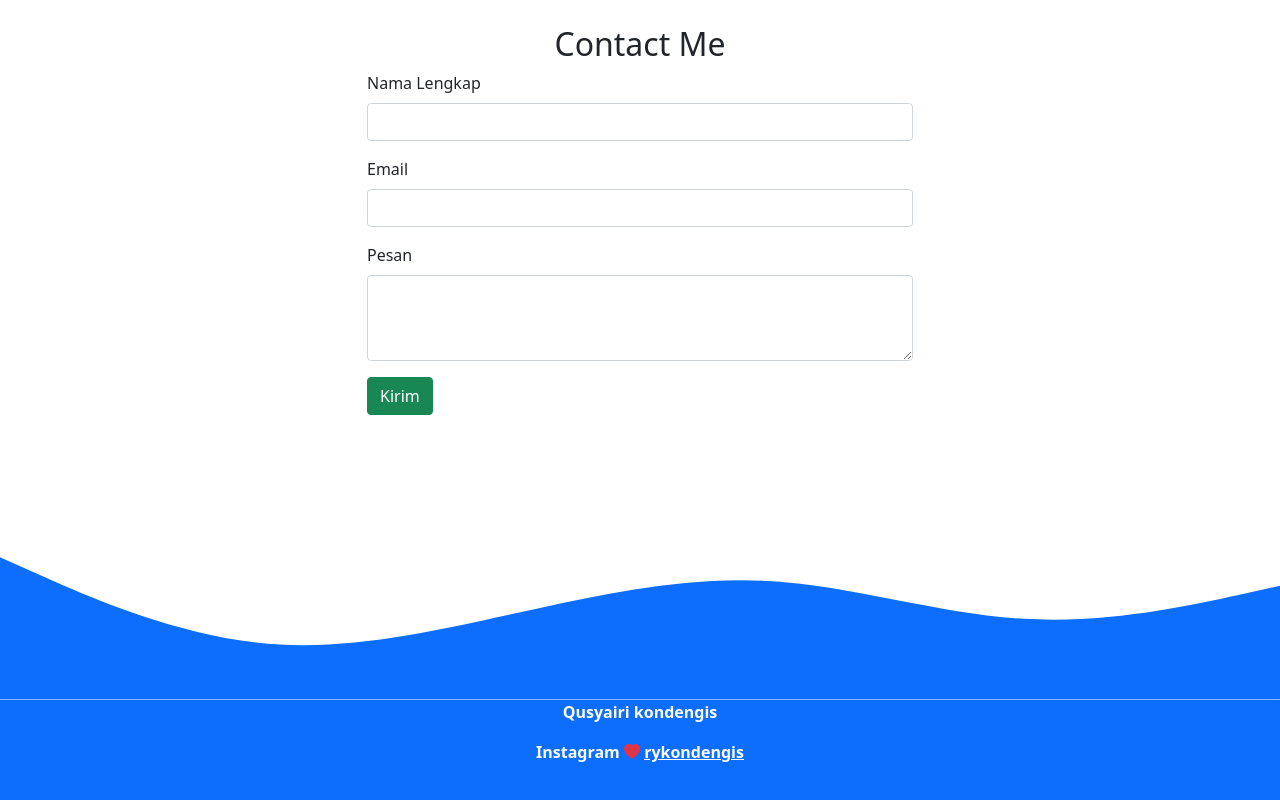
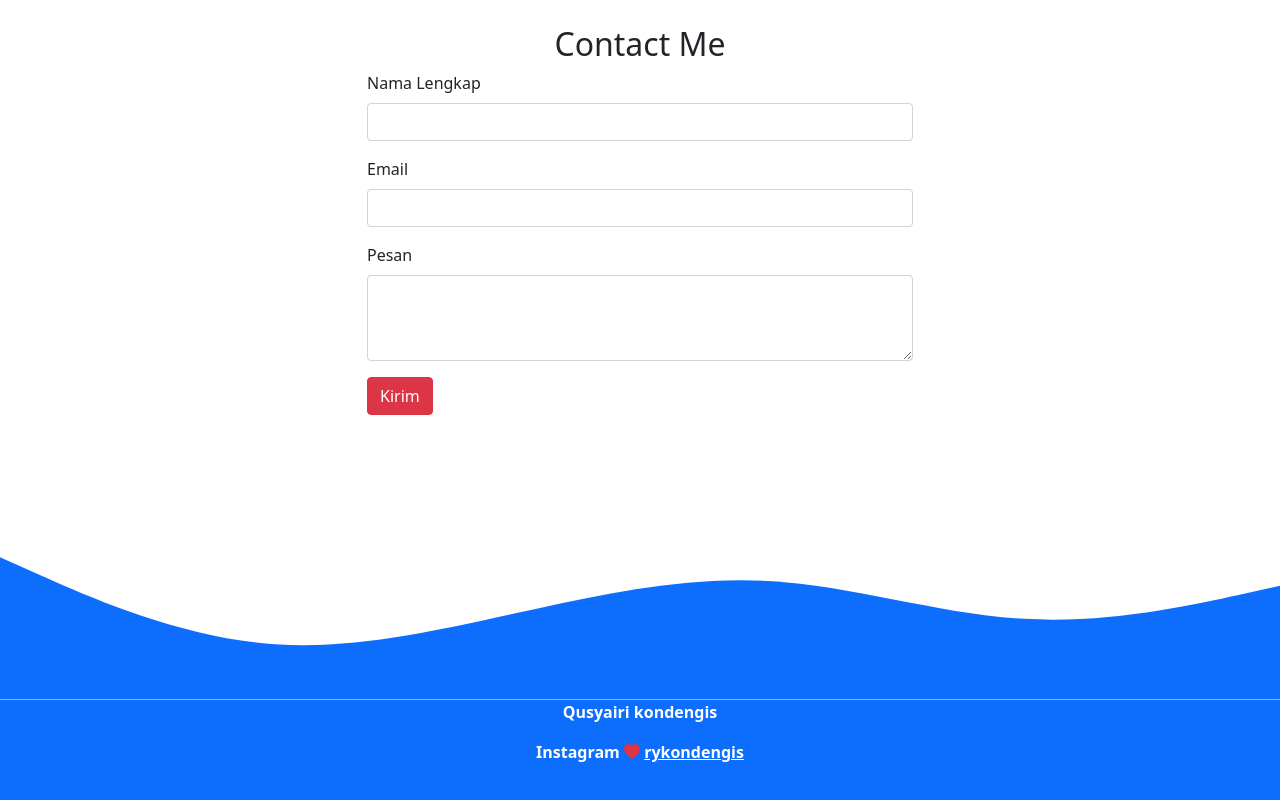
Before and after one commit to rykondengis4/rykondengis.github.io, a plain HTML site: page index.html in a window 1280 px wide. Shown: the part 2213-3013 px from the top of the page. Drawn offline with nearby package versions, Linux system fonts and the light colour scheme.

Commit message:
mengubah tombol kirim menjadi merah

```diff
--- a/index.html
+++ b/index.html
@@ -127,7 +127,7 @@
                 <label for="pesan" class="form-label">Pesan</label>
                 <textarea class="form-control" id="Pesan" rows="3"></textarea>
               </div>
-              <button type="submt" class="btn btn-success">Kirim</button>
+              <button type="submt" class="btn btn-danger">Kirim</button>
             </form>
           </div>
         </div>
```
